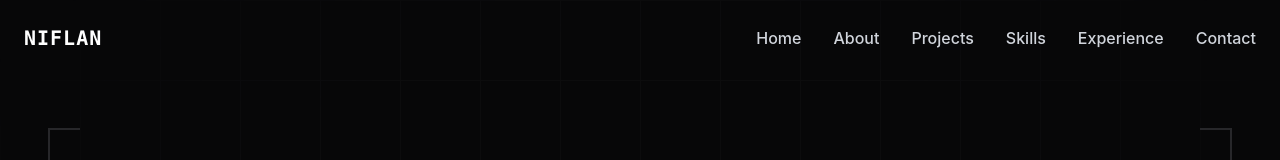
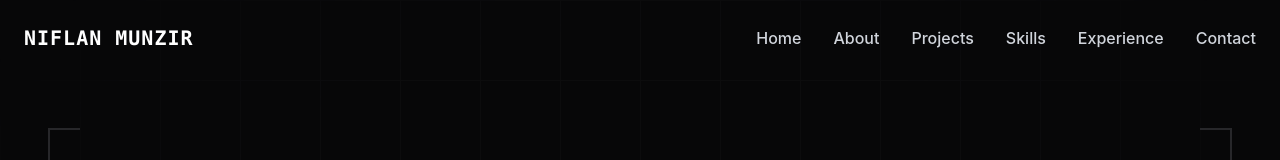
Before and after one commit to NiflanM/Portofolio, a React (Vite) app: page / in a window 1280 px wide. Shown: the top 160 px of the page. Built offline with nearby package versions, Linux system fonts and the light colour scheme.

Commit message:
navbar upd

```diff
--- a/src/app/components/Navbar.tsx
+++ b/src/app/components/Navbar.tsx
@@ -24,7 +24,7 @@ export function Navbar() {
     >
       <div className="container mx-auto px-6 flex justify-between items-center">
         <div className="text-xl font-mono font-bold tracking-wider text-white">
-  NIFLAN
+  NIFLAN MUNZIR
 </div>
 
         <ul className="hidden md:flex gap-8">
```
